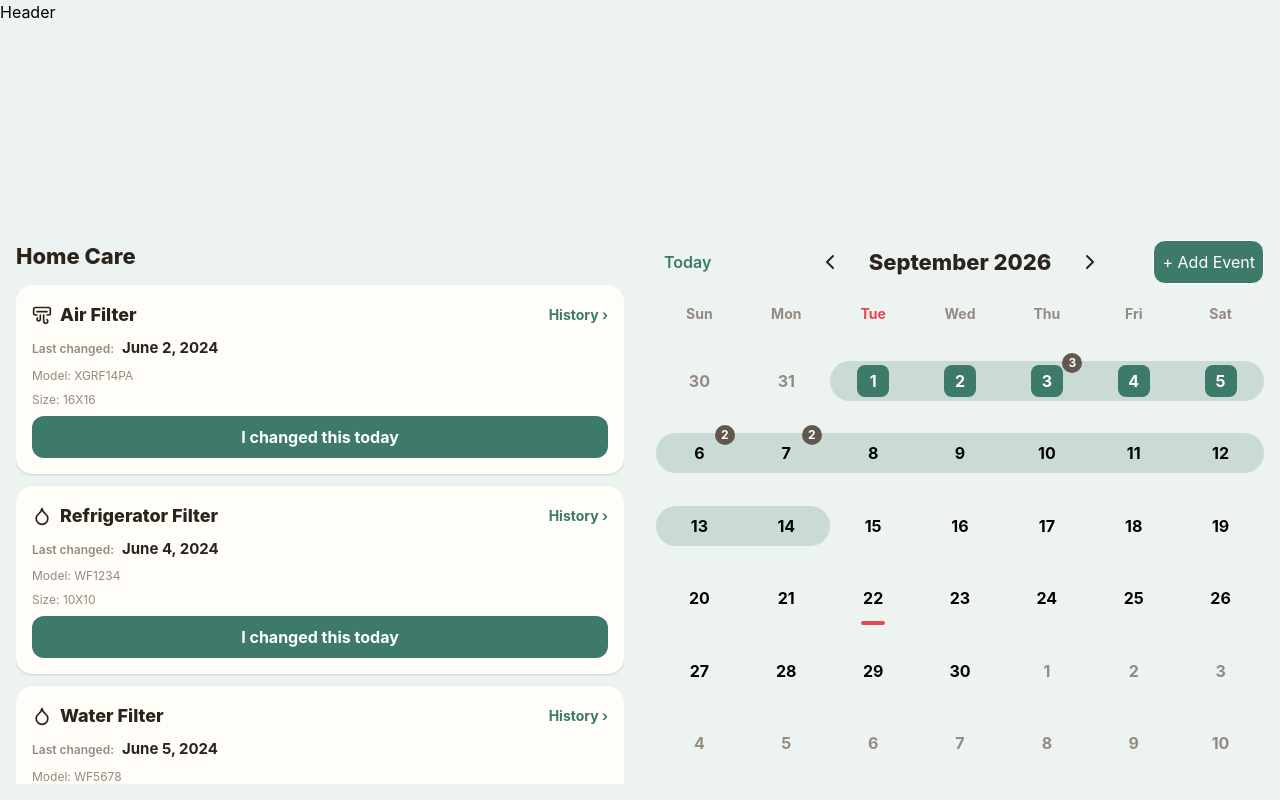
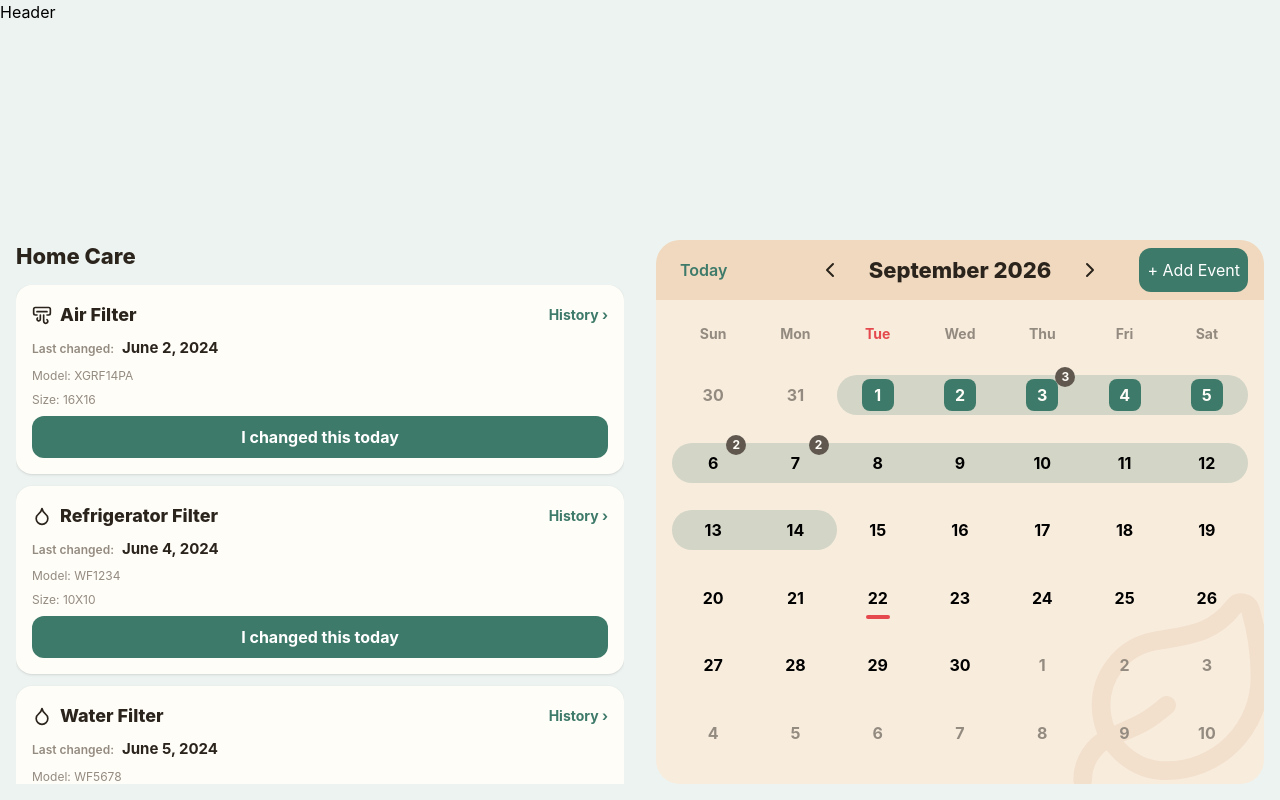
Before and after one commit to parekhr/family-dashboard, a React (Vite) app: page / in a window 1280 px wide. Built offline with nearby package versions, Linux system fonts and the light colour scheme.

Commit message:
Added fall calendar theme

```diff
--- a/src/index.css
+++ b/src/index.css
@@ -20,4 +20,7 @@ body {
   --color-primary-hover: #33685a;
   --color-today: #E5484D;
   --color-badge: #60584F;
+  --color-fall-bg: #F8ECDD;
+  --color-fall-header: #F0D9BE;
+  --color-fall-icon: #C8773A;
 }
--- a/src/widgets/calendar/CalendarWidget.tsx
+++ b/src/widgets/calendar/CalendarWidget.tsx
@@ -5,6 +5,7 @@ import { getTodayISO } from '../../lib/dates'
 import { useCalendarData } from './useCalendarData'
 import { dayEvents } from './dayEvents'
 import { DayModal } from './DayModal'
+import { getDefaultSeasonalTheme } from './seasonalThemes'
 
 const weekdays = ['Sun', 'Mon', 'Tue', 'Wed', 'Thu', 'Fri', 'Sat']
 const monthNames = ['January', 'February', 'March', 'April', 'May', 'June', 'July', 'August', 'September', 'October', 'November', 'December']
@@ -39,7 +40,8 @@ export function CalendarWidget() {
 
     const grid = buildMonthGrid(year, month)
     const todayISO = getTodayISO()
-
+    const seasonalTheme = getDefaultSeasonalTheme(month)
+    const Watermark = seasonalTheme.watermarkIcon
     const isViewingTodaysMonth = month === (today.getMonth() + 1) && year === today.getFullYear()
 
     const bandDays = grid.map(day =>
@@ -48,14 +50,14 @@ export function CalendarWidget() {
 
 
     return (
-        <div className="flex flex-col flex-1 min-h-0 gap-3">
-            <div className="grid grid-cols-[1fr_auto_1fr] items-center">
+        <div className="relative flex flex-col flex-1 min-h-0 rounded-3xl overflow-hidden">
+            <div className={`grid grid-cols-[1fr_auto_1fr] items-center px-4 py-2 ${seasonalTheme.header}`}>
                 <button className="justify-self-start px-2 h-11 rounded-lg cursor-pointer text-primary font-semibold active:bg-muted/15 hover:bg-muted/10"
                     onClick={() => { setMonth(today.getMonth() + 1); setYear(today.getFullYear()); }}>
                     Today
                 </button>
                 <div className="flex items-center gap-2">
-                    <button onClick={handlePrevMonth} className="flex items-center justify-center cursor-pointer text-ink w-11 h-11 rounded-full active:bg-muted/15 hover:bg-muted/10">
+                    <button onClick={handlePrevMonth} className="flex items-center justify-center p-2 cursor-pointer text-ink w-11 h-11 rounded-full active:bg-muted/15 hover:bg-muted/10">
                         <ChevronLeft />
                     </button>
                     <h2 className="w-[200px] text-center text-[22px] font-extrabold text-ink">
@@ -65,8 +67,10 @@ export function CalendarWidget() {
                         <ChevronRight />
                     </button>
                 </div>
-                <button className="justify-self-end p-2 border h-11 rounded-xl cursor-pointer bg-primary text-white active:bg-primary-hover hover:bg-primary-hover">+ Add Event</button>
+                <button className="justify-self-end p-2 h-11 rounded-xl cursor-pointer bg-primary text-white active:bg-primary-hover hover:bg-primary-hover">+ Add Event</button>
             </div>
+            <div className={`relative flex flex-col flex-1 min-h-0 p-4 ${seasonalTheme.background}`}>
+                <Watermark className={`absolute -bottom-6 -right-6 w-56 h-56 opacity-10 pointer-events-none ${seasonalTheme.watermarkColor}`} />
                 <div className="grid grid-cols-7 gap-x-0 gap-y-2 flex-1 min-h-0">
                     {weekdays.map((weekday) => (
                         <div key={weekday} className={`${isViewingTodaysMonth && weekday === weekdays[today.getDay()] ? 'text-today' : 'text-muted'} p-2 text-center font-bold text-sm`}>
@@ -87,7 +91,7 @@ export function CalendarWidget() {
                         const roundRight = isSaturdayEdge || !bandDays[index + 1]
                         const hasEvent = hasSingleDayEvent || hasMultiDayEvent
                         return (
-                        <div key={day.iso} className={`p-2 text-center font-bold relative ${day.inMonth ? '' : 'text-muted'} ${hasEvent ? 'group cursor-pointer' : ''}`} onClick={() => { if(hasEvent) setSelectedDay(day.iso) }}>
+                            <div key={day.iso} className={`p-2 text-center font-bold relative ${day.inMonth ? '' : 'text-muted'} ${hasEvent ? 'group cursor-pointer' : ''}`} onClick={() => { if (hasEvent) setSelectedDay(day.iso) }}>
                                 {hasMultiDayEvent && (
                                     <span className={`absolute inset-x-0 top-1 h-10 bg-primary/20 ${roundLeft ? 'rounded-l-full' : ''} ${roundRight ? 'rounded-r-full' : ''}`}></span>
                                 )}
@@ -98,14 +102,14 @@ export function CalendarWidget() {
                                 {showBadge && (
                                     <span className="absolute top-[-0.25rem] right-[0.5rem] inline-flex items-center justify-center w-5 h-5 rounded-full bg-badge text-card text-xs">{cellEvents.length}</span>
                                 )}
-
                             </div>
                         )
                     })}
+                </div>
+            </div>
             {selectedDay && (
                 <DayModal iso={selectedDay} onClose={() => setSelectedDay(null)} events={dayEvents(events, selectedDay)} people={people} categories={categories} />
             )}
         </div>
-        </div>
     )
 }
--- a/src/widgets/calendar/seasonalThemes.ts
+++ b/src/widgets/calendar/seasonalThemes.ts
@@ -0,0 +1,56 @@
+import { Leaf, type LucideIcon } from 'lucide-react'
+
+export type SeasonalTheme = {
+    background: string
+    header: string
+    watermarkIcon: LucideIcon
+    watermarkColor: string
+}
+
+const fall = {
+        background: 'bg-fall-bg',
+        header: 'bg-fall-header',
+        watermarkIcon: Leaf,
+        watermarkColor: 'text-fall-icon'
+    }
+
+    const winter = {
+        background: 'bg-blue-50',
+        header: 'bg-blue-100',
+        watermarkIcon: Leaf,
+        watermarkColor: 'text-blue-500'
+    }
+
+    const spring = {
+        background: 'bg-green-50',
+        header: 'bg-green-100',
+        watermarkIcon: Leaf,
+        watermarkColor: 'text-green-500'
+    }
+
+    const summer = {
+        background: 'bg-yellow-50',
+        header: 'bg-yellow-100',
+        watermarkIcon: Leaf,
+        watermarkColor: 'text-yellow-500'
+    }
+
+    const halloween = {
+        background: 'bg-black',
+        header: 'bg-orange-100',
+        watermarkIcon: Leaf,
+        watermarkColor: 'text-orange-500'
+    }
+
+    const christmas = {
+        background: 'bg-red-50',
+        header: 'bg-green-100',
+        watermarkIcon: Leaf,
+        watermarkColor: 'text-red-500'
+    }
+
+const monthArray = [winter, winter, winter, spring, spring, summer, summer, summer, fall, halloween, fall, christmas]
+
+export function getDefaultSeasonalTheme(month: number): SeasonalTheme {
+    return monthArray[month - 1]
+}
```
Also changed, not shown: 1 other file (tests, documents, lock files or other folders). Lines whose indentation alone changed are shown as unchanged.
